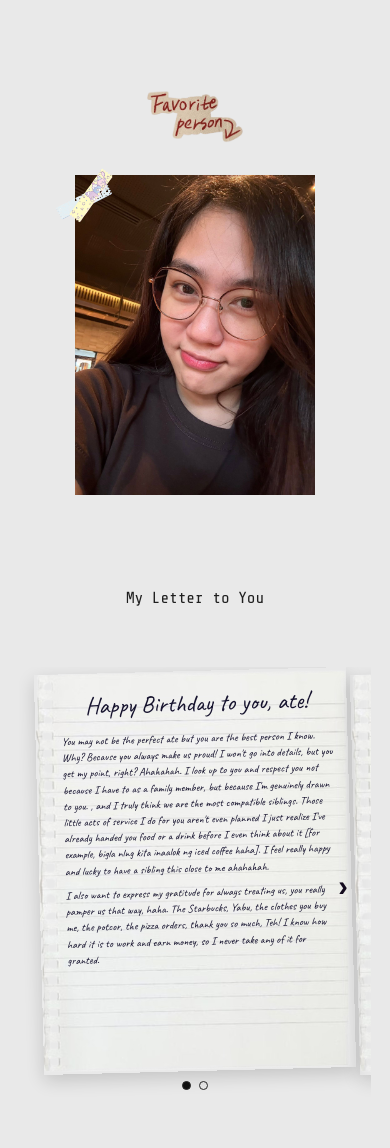
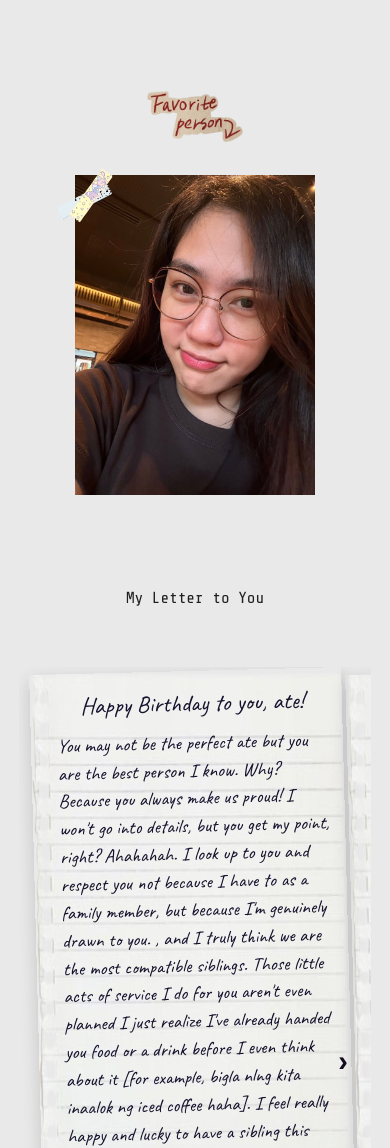
Before and after one commit to micacristobal/bday, a plain HTML site: page letter.html in a window 390 px wide. Shown: the top 1148 px of the page. Drawn offline with nearby package versions, Linux system fonts and the light colour scheme.

Commit message:
increased nb font size

```diff
--- a/style.css
+++ b/style.css
@@ -185,7 +185,7 @@ body {
 
 .notebook-page {
   font-family: 'Caveat', cursive;
-  font-size: 1.4rem;
+  font-size: 1.6rem;
   line-height: 1.45;
   color: #15122d;
 }
@@ -315,7 +315,7 @@ body {
   }
 
   .notebook-page {
-    font-size: 0.7rem;
+    font-size: 1.2rem;
   }
 
   .gallery-card {
```
